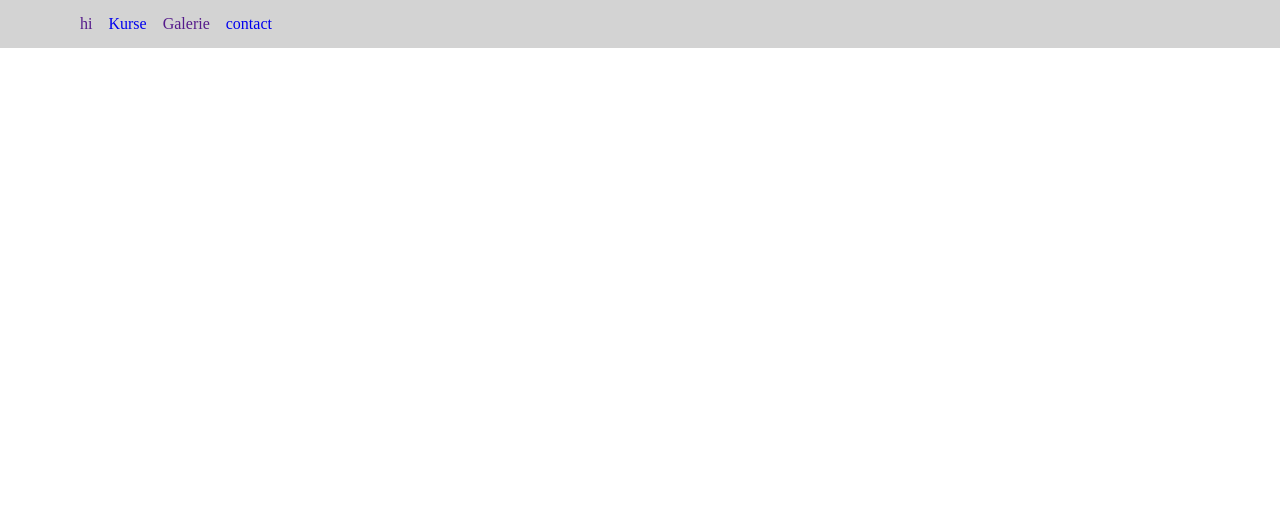
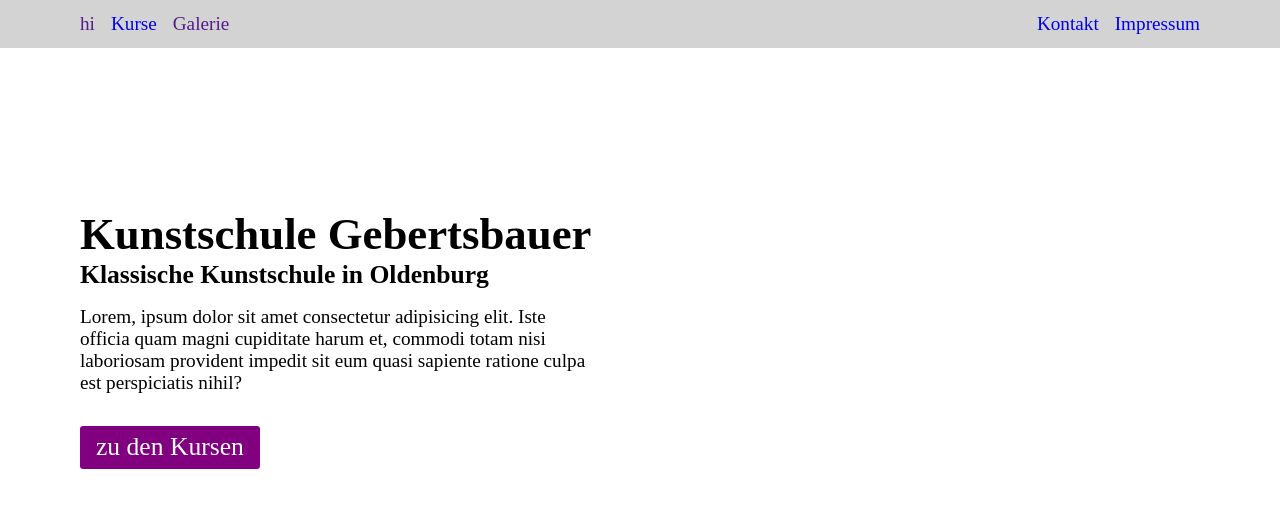
Before and after one commit to kantimam/Kunstschule-Gebertsbauer, a plain HTML site: page index.html in a window 1280 px wide. Drawn offline with Linux system fonts and the light colour scheme.

Commit message:
welcomesection added

```diff
--- a/index.html
+++ b/index.html
@@ -27,9 +27,14 @@
               Galerie
             </a>
           </li>
-          <li>
-            <a href="/contact">
-              contact
+          <li id="kontaktLink">
+            <a href="/kontakt">
+              Kontakt
+            </a>
+          </li>
+          <li id="impressumLink">
+            <a href="/impressum">
+              Impressum
             </a>
           </li>
         </ul>
@@ -38,7 +43,27 @@
     <!-- end top navigation -->
 
     <main>
-      <section id="introSection"></section>
+      <section id="introSection">
+        <div class="inner">
+          <div id="introText">
+            <h1>
+              Kunstschule Gebertsbauer
+            </h1>
+            <h3>
+              Klassische Kunstschule in Oldenburg
+            </h3>
+            <p>
+              Lorem, ipsum dolor sit amet consectetur adipisicing elit. Iste
+              officia quam magni cupiditate harum et, commodi totam nisi
+              laboriosam provident impedit sit eum quasi sapiente ratione culpa
+              est perspiciatis nihil?
+            </p>
+            <a class="linkButton" id="introCallToAction" href="/kurse">
+              zu den Kursen
+            </a>
+          </div>
+        </div>
+      </section>
     </main>
     <script src="main.js"></script>
   </body>
--- a/styles/style.scss
+++ b/styles/style.scss
@@ -8,8 +8,12 @@ body {
   min-height: 100vh;
   --navHeight: 3rem;
   --appWidth: 70rem;
+  --mainColor: purple;
+  --secColor: lightgrey;
 
-  --secColor: lightgrey;
+  --fontLight: white;
+  --fontColor: black;
+  font-size: 1.2rem;
 }
 
 a {
@@ -38,8 +42,52 @@ nav {
       margin-left: 1rem;
     }
   }
+  #kontaktLink {
+    margin-left: auto;
+  }
 }
 .inner {
+  width: 100%;
   max-width: var(--appWidth);
   margin: 0 auto;
 }
+
+main {
+  padding-top: var(--navHeight);
+}
+
+#introSection {
+  display: grid;
+  grid-template-columns: auto var(--appWidth) auto;
+  .inner {
+    grid-column: 2/3;
+    padding-bottom: 2rem;
+  }
+  #introText {
+    margin-top: 10rem;
+    max-width: 100%;
+    width: 32rem;
+    p {
+      margin-top: 1rem;
+    }
+    h1 {
+      font-size: 2.8rem;
+    }
+    h3 {
+      font-size: 1.6rem;
+    }
+    #introCallToAction {
+      margin-top: 2rem;
+    }
+  }
+}
+
+.linkButton {
+  display: inline-block;
+  padding: 0.4rem 1rem;
+  //border: 1px solid black;
+  border-radius: 0.2rem;
+  font-size: 1.6rem;
+  background-color: var(--mainColor);
+  color: var(--fontLight);
+}
```
Also changed, not shown: styles/style.css, 1 other file.
